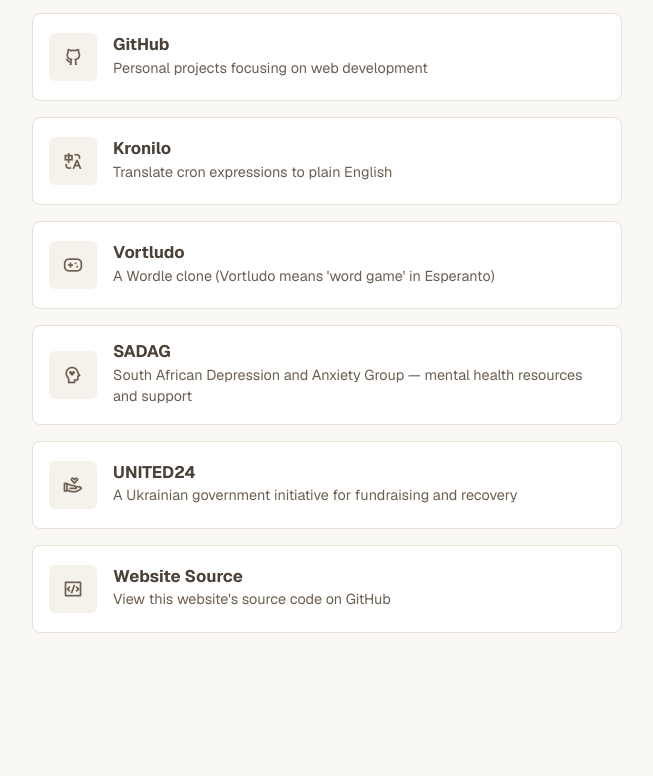
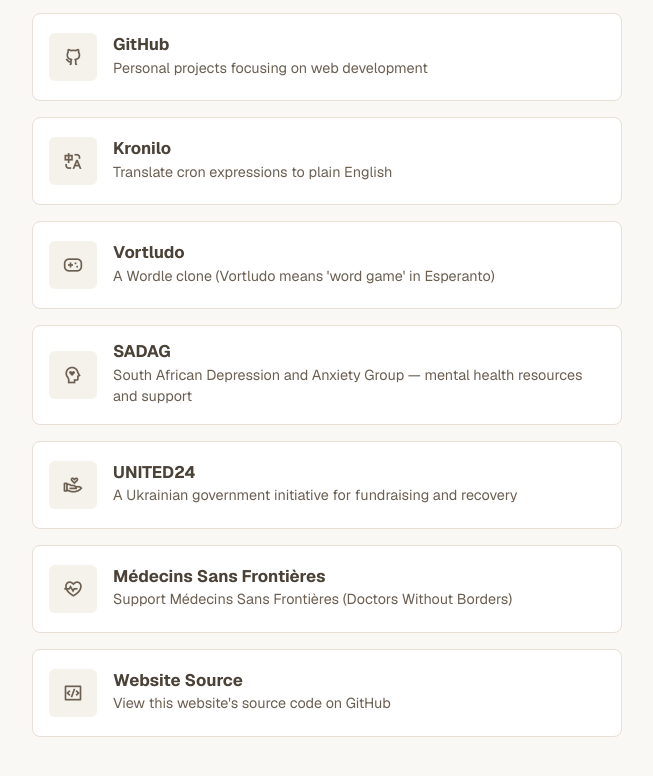
Before and after one commit to TimothyForChange/konscio, an Astro site: page / in a window 1280 px wide. Shown: the part 541-1317 px from the top of the page, without its empty margins (313-966 px from the left). Before the commit the page ends 1227 px from the top, so only its background shows below. Built offline with nearby package versions, Linux system fonts and the light colour scheme; Astro itself is replaced by a stand-in of ours.

Commit message:
Add hot blue accent and new donation link
Introduces a new 'hot-blue' color to the accent palette and updates styles and Link component to support it. Also adds Médecins Sans Frontières to the user links. Refactors List.astro for cleaner mapping.

```diff
--- a/package.json
+++ b/package.json
@@ -12,7 +12,6 @@
     "format": "prettier --write .",
     "lint": "oxlint . && eslint . --ext .js,.astro --cache"
   },
-  "dependencies": {},
   "devDependencies": {
     "@astrojs/sitemap": "^3.6.0",
     "@eslint/js": "^9.36.0",
@@ -21,13 +20,13 @@
     "@playform/compress": "^0.2.0",
     "@playform/inline": "^0.1.2",
     "@prettier/plugin-oxc": "^0.0.4",
-    "astro": "^5.13.10",
+    "astro": "^5.14.1",
     "eslint": "^9.36.0",
     "eslint-plugin-astro": "^1.3.1",
     "eslint-plugin-unicorn": "^61.0.2",
     "fontaine": "^0.6.0",
     "globals": "^16.4.0",
-    "oxlint": "^1.16.0",
+    "oxlint": "^1.19.0",
     "prettier": "^3.6.2",
     "prettier-plugin-astro": "^0.14.1",
     "remixicon": "^4.6.0"
--- a/src/components/Link.astro
+++ b/src/components/Link.astro
@@ -11,6 +11,7 @@ const hotColors = [
   'var(--hot-yellow)',
   'var(--hot-emerald)',
   'var(--hot-pink)',
+  'var(--hot-blue)',
 ];
 
 const accentClass = `link-accent-${colorIndex % hotColors.length}`;
--- a/src/components/List.astro
+++ b/src/components/List.astro
@@ -7,8 +7,7 @@ const items = dataList.links;
 
 <ul class='list' id='list'>
   {
-    items.map((item, index) => {
-      return (
+    items.map((item, index) => (
       <li class='slide-up-fade' style={`animation-delay: ${index * 80}ms`}>
         <Link
           icon={item.icon}
@@ -18,7 +17,6 @@ const items = dataList.links;
           colorIndex={index}
         />
       </li>
-      );
-    })
+    ))
   }
 </ul>
--- a/src/data/user.json
+++ b/src/data/user.json
@@ -40,6 +40,12 @@
       "description": "A Ukrainian government initiative for fundraising and recovery"
     },
     {
+      "url": "https://www.msf.org/donate",
+      "icon": "heart-pulse-line",
+      "title": "Médecins Sans Frontières",
+      "description": "Support Médecins Sans Frontières (Doctors Without Borders)"
+    },
+    {
       "url": "https://github.com/mooship/ligilarbo",
       "icon": "code-box-line",
       "title": "Website Source",
--- a/src/styles/global.css
+++ b/src/styles/global.css
@@ -17,6 +17,7 @@
   --hot-yellow: #ffd966;
   --hot-emerald: #66d9a8;
   --hot-pink: #e94057;
+  --hot-blue: #8ecaff;
 
   --text-primary: #4a4137;
   --text-secondary: #6b5f52;
@@ -55,6 +56,7 @@
     --hot-yellow: #ffe699;
     --hot-emerald: #99e6c6;
     --hot-pink: #ff8fa3;
+    --hot-blue: #b3e3ff;
 
     --text-primary: #f5f1eb;
     --text-secondary: #d6cfd6;
@@ -265,6 +267,9 @@ html::-webkit-scrollbar-corner {
 .link-accent-6 {
   --link-accent: var(--hot-pink);
 }
+.link-accent-7 {
+  --link-accent: var(--hot-blue);
+}
 
 .profile {
   margin-top: 3rem;
```
Also changed, not shown: 1 other file. Lines whose indentation alone changed are shown as unchanged.
